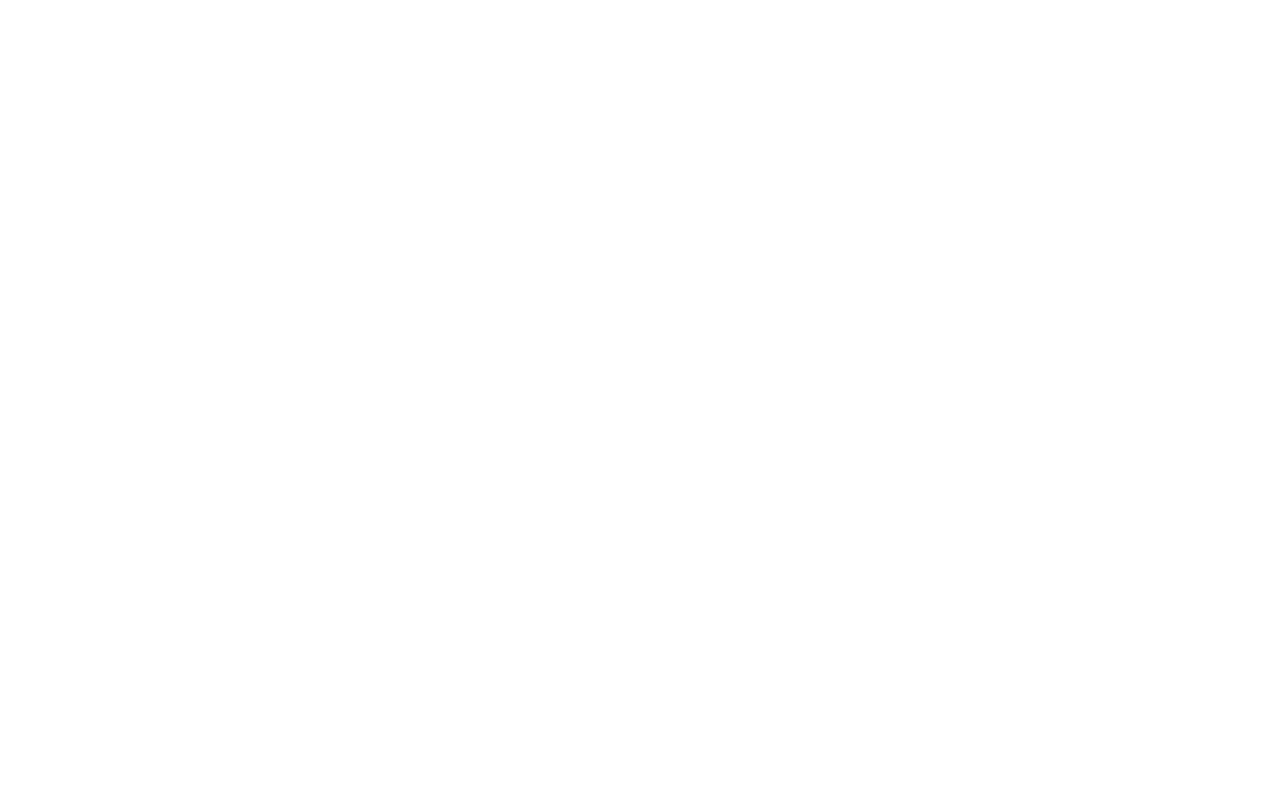
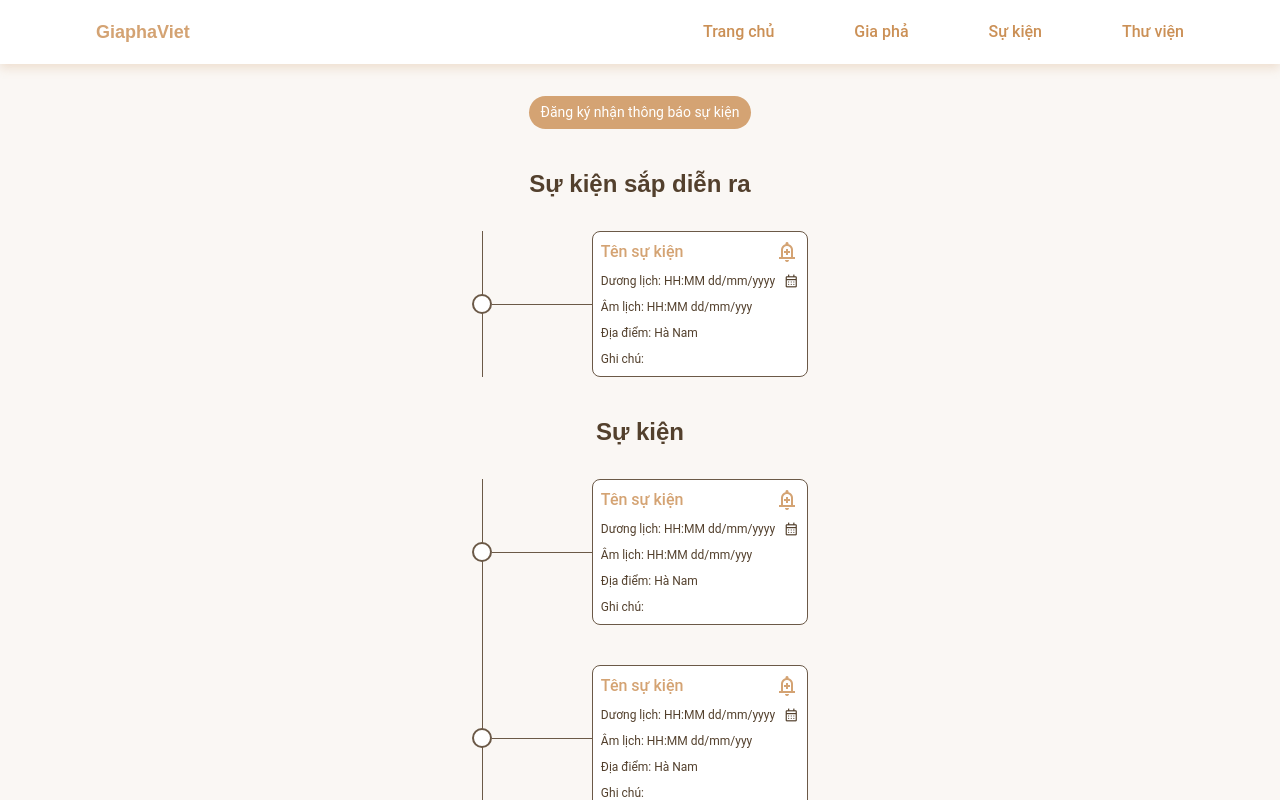
Before and after one commit to hungk4/gia_pha, a React (Create React App) app: page /su-kien in a window 1280 px wide. Before the commit this address had no page. Shown: the top 800 px of the page. Built offline with nearby package versions, Linux system fonts and the light colour scheme.

Commit message:
giao dien trang su kien

```diff
--- a/src/App.js
+++ b/src/App.js
@@ -3,6 +3,8 @@ import { BrowserRouter, Routes, Route } from "react-router-dom";
 import Home from "./pages/Home/Home";
 import Giapha from "./pages/Gia-pha/Giapha";
 import Thuvien from "./pages/Thu-vien/Thuvien";
+import Sukien from "./pages/Su-kien/Sukien";
+
 function App() {
   return (
     <BrowserRouter>
@@ -10,6 +12,9 @@ function App() {
         <Route path="/" element={<Home />} />
         <Route path="/gia-pha" element={<Giapha />} />
         <Route path="/thu-vien" element={<Thuvien />} />
+        <Route path="/su-kien" element={<Sukien />} />
+        {/* Add more routes as needed */}
+        <Route path="*" element={<h1>404 Not Found</h1>} />
       </Routes>
     </BrowserRouter>
   );
--- a/src/components/Card/Card.js
+++ b/src/components/Card1/Card1.js
@@ -1,4 +1,4 @@
-import "./Card.css";
+import "./Card1.css";
 import bannerImg from "../../assets/images/hero_banner.jpg";
 function Card1(props) {
   return (
@@ -15,4 +15,4 @@ function Card1(props) {
   );
 }
 
-export { Card1 };
+export default Card1;
--- /dev/null
+++ b/src/components/Card2/Card2.css
@@ -0,0 +1,38 @@
+.card {
+  border: 1px solid var(--color-dark-3);
+  border-radius: 8px;
+  padding: 8px 8px;
+  width: fit-content;
+  background-color: var(--color-light-1);
+  box-shadow: none;
+  display: flex;
+  flex-direction: column;
+  gap: 8px;
+}
+
+.event-name {
+  display: flex;
+  flex-direction: row;
+  align-items: center;
+  justify-content: space-between;
+  color: var(--color-primary);
+}
+
+.event-name .material-symbols-outlined {
+  color: var(--color-primary);
+  font-size: 24px;
+}
+
+.event-time {
+  display: flex;
+  flex-direction: row;
+  align-items: center;
+  justify-content: space-between;
+  gap: 8px;
+}
+
+
+
+.event-time, .event-address, .event-note, .event-time .material-symbols-outlined{
+  color: var(--color-dark-2);
+}
--- /dev/null
+++ b/src/components/Card2/Card2.js
@@ -0,0 +1,23 @@
+import "./Card2.css";
+
+function Card2(props) {
+  return (
+    <>
+      <div className="card">
+        <div className="event-name p1-b">
+          <p>Tên sự kiện</p>
+          <span class="material-symbols-outlined">add_alert</span>
+        </div>
+        <div className="event-time p3-r">
+          <p>Dương lịch: HH:MM dd/mm/yyyy</p>
+          <span class="material-symbols-outlined">calendar_month</span>
+        </div>
+        <div className="event-time vn p3-r">Âm lịch: HH:MM dd/mm/yyy</div>
+        <div className="event-address p3-r">Địa điểm: Hà Nam</div>
+        <div className="event-note p3-r">Ghi chú:</div>
+      </div>
+    </>
+  );
+}
+
+export default Card2;
--- a/src/components/FamilyTree/FamilyTree.js
+++ b/src/components/FamilyTree/FamilyTree.js
@@ -32,7 +32,6 @@ const familyData = {
       couple: [{ name: "C1", gender: "male" }],
       children: [
         { name: "F", gender: "female" },
-        { name: "G", gender: "male" },
       ],
     },
   ],
--- /dev/null
+++ b/src/pages/Su-kien/Sukien.css
@@ -0,0 +1,61 @@
+.sukien-container {
+  padding: 32px 96px;
+  display: flex;
+  flex-direction: column;
+  align-items: center;
+  justify-content: center;
+  gap: 40px;
+}
+
+.group {
+  display: flex;
+  flex-direction: column;
+  align-items: center;
+  justify-content: center;
+  gap: 32px;
+}
+
+.group .title {
+  color: var(--color-dark-2);
+}
+
+.group .list-event {
+  display: flex;
+  flex-direction: column;
+  align-items: flex-start;
+  justify-content: center;
+  gap: 40px;
+  position: relative;
+}
+
+.group .list-event::before {
+  content: "";
+  position: absolute;
+  top: 0px;
+  left: 10px;
+  width: 0.5px;
+  height: 100%;
+  background-color: var(--color-dark-3);
+  z-index: 0;
+}
+
+.group .event {
+  display: flex;
+  flex-direction: row;
+  align-items: center;
+}
+
+.event .circle {
+  width: 20px;
+  height: 20px;
+  border-radius: 50%;
+  border: 2px solid var(--color-dark-3);
+  background-color: var(--color-light-1);
+  z-index: 1; /* Đảm bảo circle nằm trên đường thẳng */;
+}
+
+.event .horizontal-line {
+  width: 100px;
+  height: 1px;
+  background-color: var(--color-dark-3);
+}
--- /dev/null
+++ b/src/pages/Su-kien/Sukien.js
@@ -0,0 +1,54 @@
+import Button from "../../components/Button/Button";
+import Card2 from "../../components/Card2/Card2";
+import Footer from "../../components/Footer/Footer";
+import Header from "../../components/Header/Header";
+
+import "./Sukien.css";
+
+function Sukien() {
+  return (
+    <>
+      <Header />
+      <div className="body">
+        <div className="sukien-container">
+          <Button text="Đăng ký nhận thông báo sự kiện" />
+
+          <div className="group">
+            <h3 className="h3 title">Sự kiện sắp diễn ra</h3>
+            <div className="list-event">
+              <div className="event">
+                <div className="circle"></div>
+                <div className="horizontal-line"></div>
+                <Card2 />
+              </div>
+            </div>
+          </div>
+
+          <div className="group">
+            <h3 className="h3 title">Sự kiện</h3>
+            <div className="list-event">
+              <div className="event">
+                <div className="circle"></div>
+                <div className="horizontal-line"></div>
+                <Card2 />
+              </div>
+              <div className="event">
+                <div className="circle"></div>
+                <div className="horizontal-line"></div>
+                <Card2 />
+              </div>
+              <div className="event">
+                <div className="circle"></div>
+                <div className="horizontal-line"></div>
+                <Card2 />
+              </div>
+            </div>
+          </div>
+        </div>
+      </div>
+      <Footer />
+    </>
+  );
+}
+
+export default Sukien;
--- a/src/pages/Thu-vien/Thuvien.js
+++ b/src/pages/Thu-vien/Thuvien.js
@@ -2,7 +2,7 @@ import Header from "../../components/Header/Header";
 import Footer from "../../components/Footer/Footer";
 import Search from "../../components/Search/Search";
 import "./Thuvien.css";
-import { Card1 } from "../../components/Card/Card";
+import Card1 from "../../components/Card1/Card1";
 function Thuvien() {
   return (
     <>
--- a/src/styles/typography.css
+++ b/src/styles/typography.css
@@ -46,7 +46,7 @@
 }
 .p1-b {
   font-family: var(--font-body);
-  font-weight: 500;
+  font-weight: 525;
   font-size: var(--p1-size);
   line-height: var(--lh-body);
 }
```
Also changed, not shown: src/components/Card1/Card1.css (renamed from src/components/Card/Card.css).
